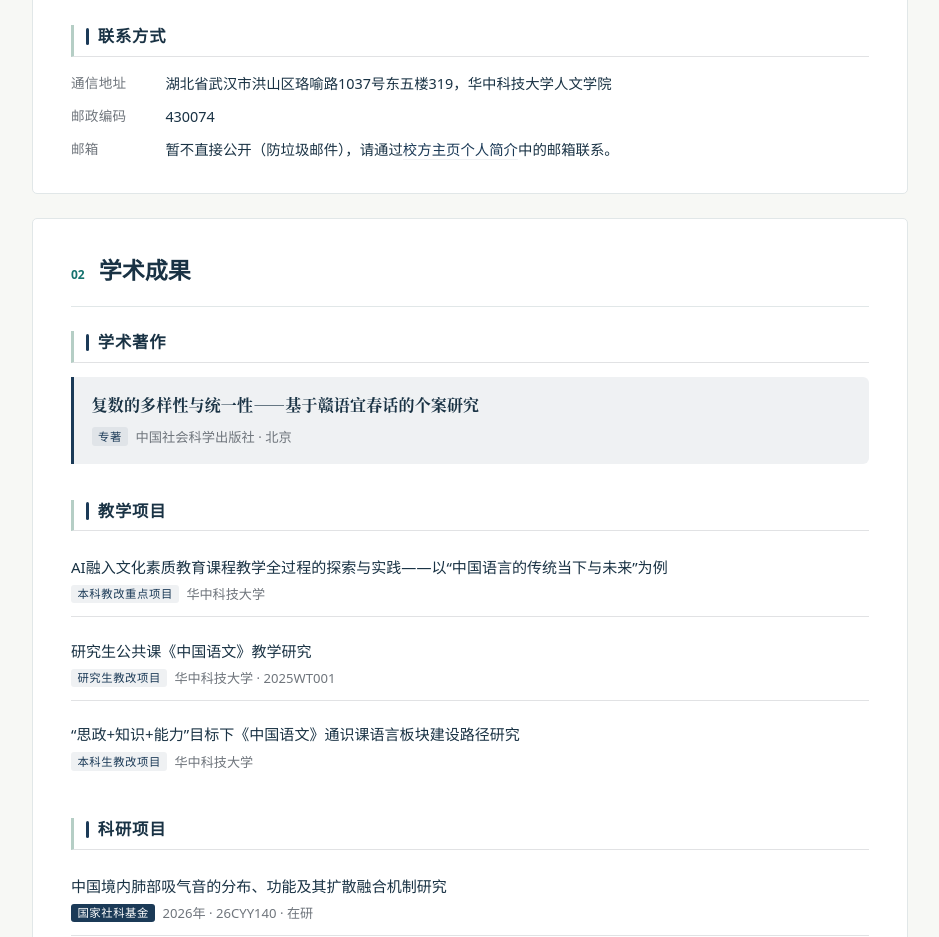
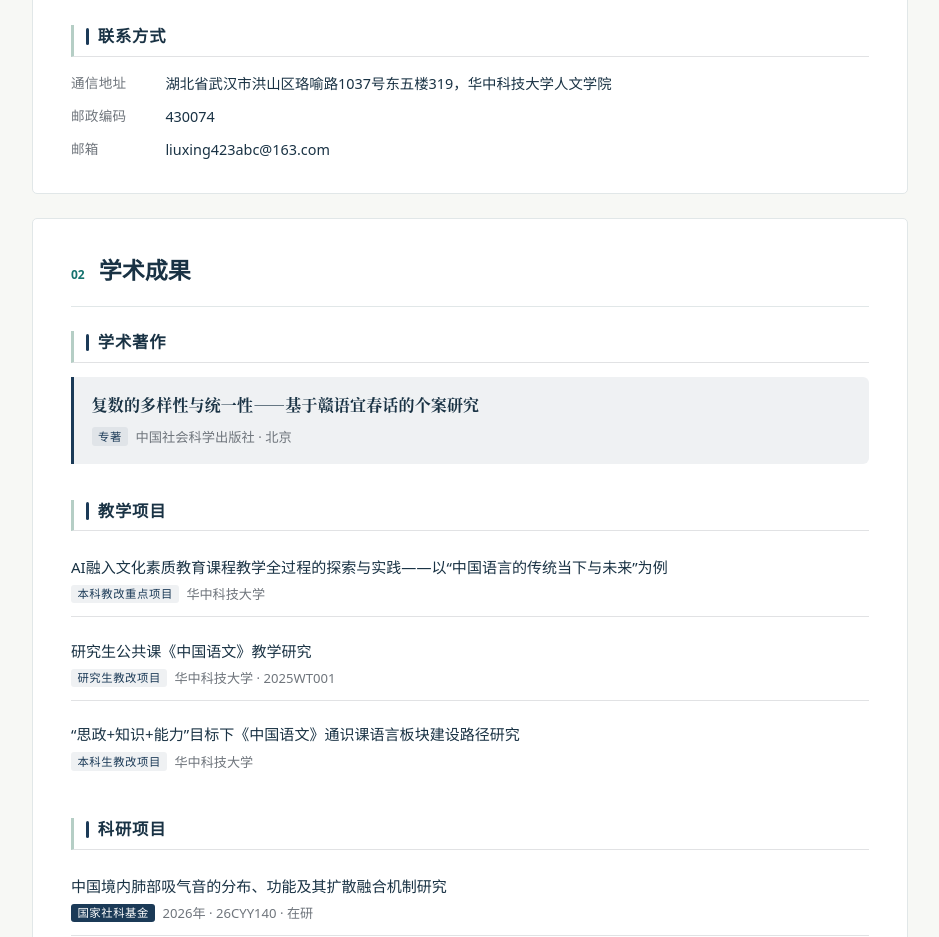
Before and after one commit to liuxing0321/liuxing0321.github.io, a plain HTML site: page index.html in a window 1280 px wide. Shown: the part 1620-2557 px from the top of the page, without its empty margins (322-1261 px from the left). Drawn offline with Linux system fonts and the light colour scheme.

Commit message:
Replace about section with updated content and styles

```diff
--- a/sections/about.html
+++ b/sections/about.html
@@ -184,7 +184,7 @@
         </div>
         <div>
           <dt>邮箱</dt>
-          <dd>暂不直接公开（防垃圾邮件），请通过<a href="http://faculty.hust.edu.cn/liuxing123/zh_CN/more/2380104/jsjjgd/index.htm">校方主页个人简介</a>中的邮箱联系。</dd>
+          <dd>liuxing423abc@163.com</dd>
         </div>
       </dl>
     </section>
```
